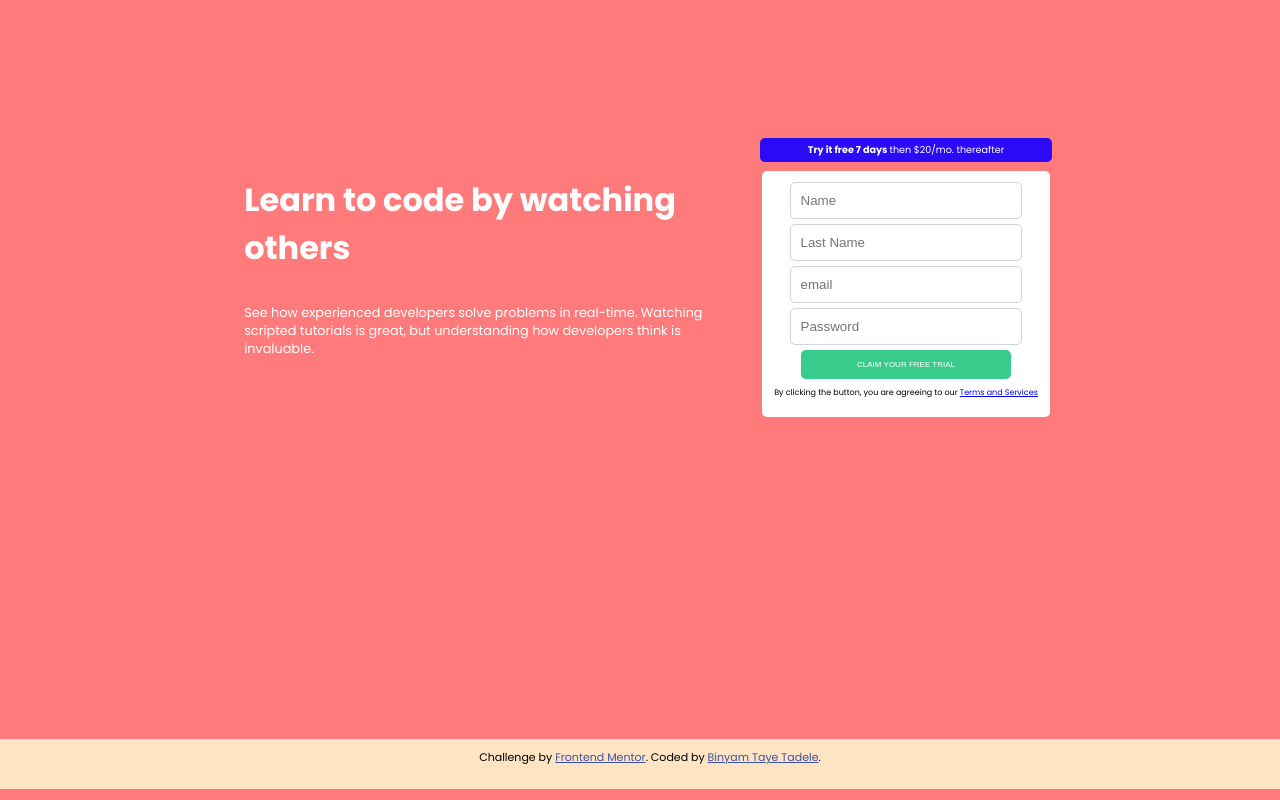
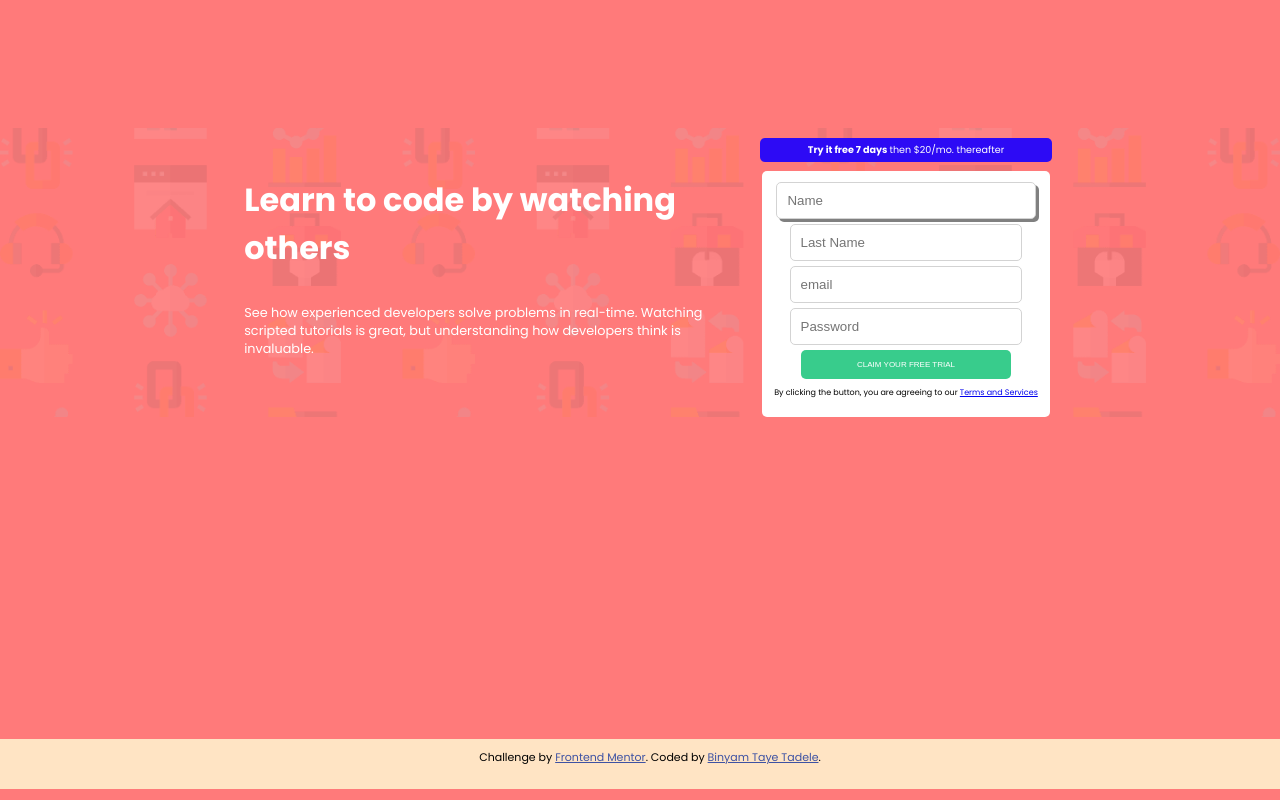
Before and after one commit to Binyam458/Intro-component-with-sign-up-form, a plain HTML site: page index.html in a window 1280 px wide. In both pictures the pointer is over the input "Name". Drawn offline with Linux system fonts and the light colour scheme.

Commit message:
Update style.css

```diff
--- a/style.css
+++ b/style.css
@@ -6,7 +6,7 @@ html body {
 }
 
 main {
-    background-image: url(images/bg-intro-desktop.png);
+    background-image: url(bg-intro-desktop.png);
     background-size: cover;
 }
 
@@ -16,8 +16,6 @@ main {
     display: flex;
     justify-content: center;
     margin: 10% 5% auto 5%;
-
-
 }
 .main-section-text {
     font-family: 'Poppins', sans-serif;
@@ -75,6 +73,11 @@ main {
     border-radius: 5px;
     border: 1px solid lightgray;
 }
+.form input:hover {
+    min-width: 90%;
+    box-shadow: 3px 3px gray;
+}
+
 .button {
     display: block;
     padding: 10px;
@@ -88,6 +91,11 @@ main {
     min-width: 80%;
     margin: 5px auto;
 }
+.button:hover {
+    min-width: 85%;
+    box-shadow: 3px 3px gray;
+}
+
 .form-footer-legend {
     font-family: 'Poppins', sans-serif;
     font-size: 0.5rem;
```
